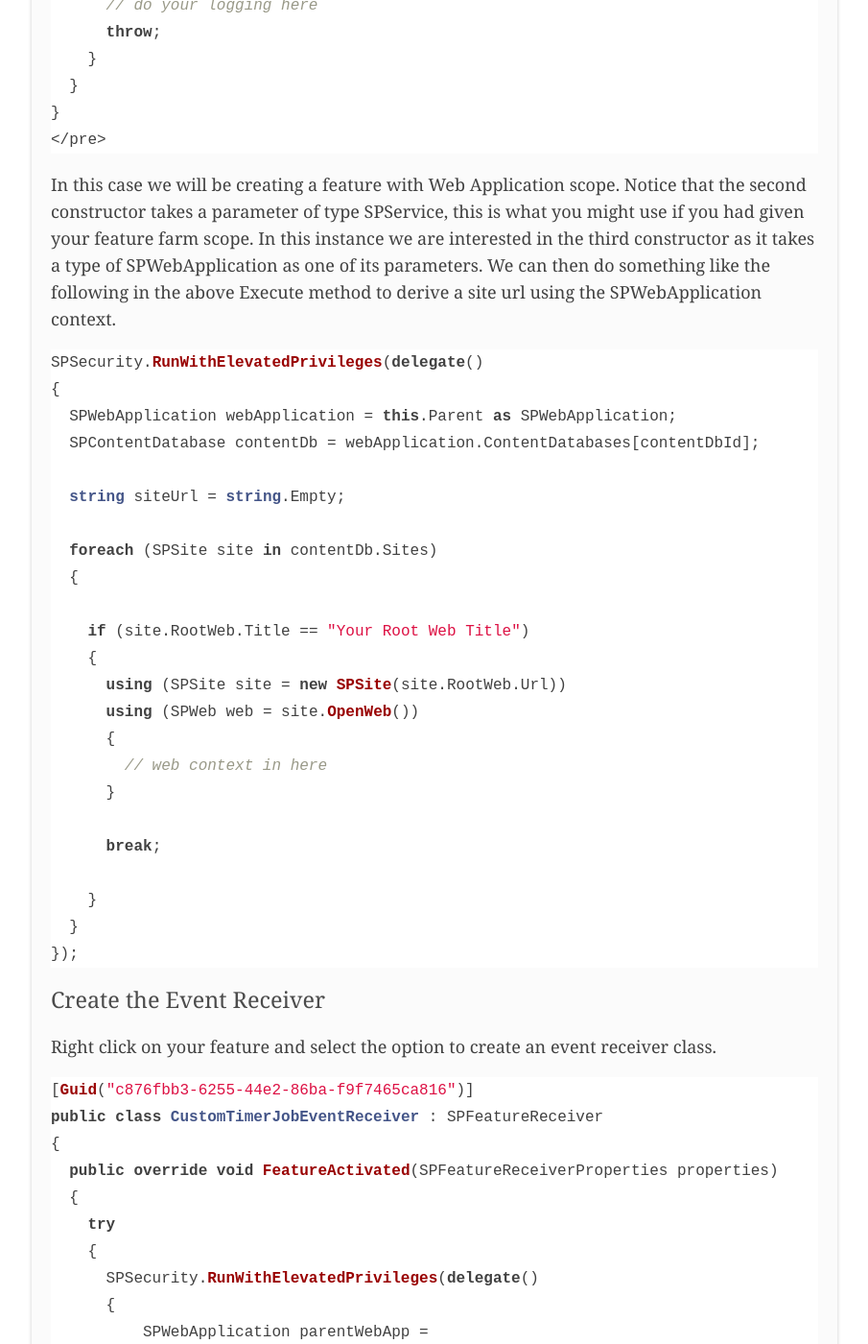
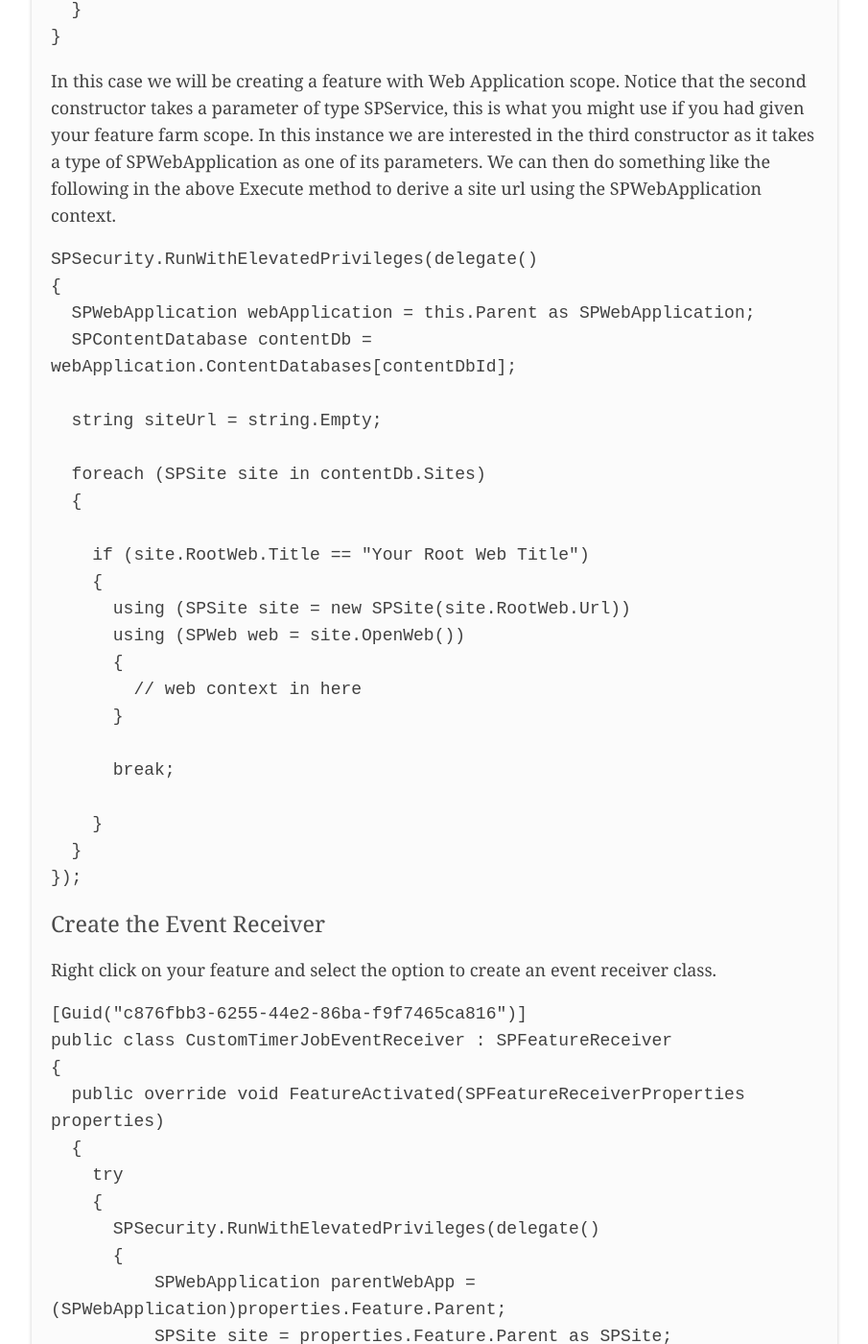
Before and after one commit to michaelbramwell/michaelbramwell.github.io, a Jekyll site: the page built from _posts/2015-01-22-installing-timer-jobs-in-sharepoint-2013.md, in a window 1280 px wide and 1400 px high, scrolled down 1144 px. Shown: the whole window at 96% size, without its empty margins (187-1092 px from the left). Built offline with Jekyll 4.4.1, drawn with Linux system fonts in a browser that asks for light colours; comment, search, counter and statistics services are not loaded; some of the changed text lies outside the part shown.

Commit message:
Update 2015-01-22-installing-timer-jobs-in-sharepoint-2013.md

```diff
--- a/_posts/2015-01-22-installing-timer-jobs-in-sharepoint-2013.md
+++ b/_posts/2015-01-22-installing-timer-jobs-in-sharepoint-2013.md
@@ -4,9 +4,6 @@ title: Installing custom Timer Jobs in SharePoint 2013
 tags:
   - SharePoint 2013
 ---
-
-{{ page.title }}
-================
 
 Abstract
 --------
@@ -17,7 +14,6 @@ Extend SPJobDefinition
 First thing you need to do is create a new class that extends SPJobDefinition.
 Then create your three constructors and override execute method.
 
-{% highlight C# %}
 <pre>
 public class CustomTimerJobExecution : SPJobDefinition
 {
@@ -49,11 +45,10 @@ public class CustomTimerJobExecution : SPJobDefinition
   }
 }
 </pre>
-{% endhighlight %}
 
 In this case we will be creating a feature with Web Application scope. Notice that the second constructor takes a parameter of type SPService, this is what you might use if you had given your feature farm scope. In this instance we are interested in the third constructor as it takes a type of SPWebApplication as one of its parameters. We can then do something like the following in the above Execute method to derive a site url using the SPWebApplication context.
 
-{% highlight C# %}
+<pre>
 SPSecurity.RunWithElevatedPrivileges(delegate()
 {
   SPWebApplication webApplication = this.Parent as SPWebApplication;
@@ -77,14 +72,13 @@ SPSecurity.RunWithElevatedPrivileges(delegate()
     }
   }
 });
-{% endhighlight %}
-
+</pre>
 
 Create the Event Receiver
 -------------------------
 Right click on your feature and select the option to create an event receiver class.
 
-{% highlight C# %}
+<pre>
 [Guid("c876fbb3-6255-44e2-86ba-f9f7465ca816")]
 public class CustomTimerJobEventReceiver : SPFeatureReceiver
 {
@@ -167,7 +161,7 @@ public class CustomTimerJobEventReceiver : SPFeatureReceiver
       }
     }
   }
-{% endhighlight %}
+</pre>
 
 Extending SPFeatureReceiver we need to override two methods; FeatureActivated and FeatureDeactivating. Starting with FeatureActivated we can derive the SPWebApplication context from properties.Feature.Parent, properties being a parameter of type SPFeatureReceiverProperties.
 
@@ -182,16 +176,16 @@ Installing
 ----------
 Once your projects Package contains the timer job feature you can deploy via visual studio or PowerShell. If the timer job feature is not hidden in the features properties configuration you will be able enable and disable it from SharePoint Central Administration under the web application's list of features. However PowerShell is better:
 
-{% highlight PowerShell %}
+<pre>
 Enable-SPFeature -Identity "CustomTimerJobFeature" -Url {url of your web application} -confirm:$false
-{% endhighlight %}
+</pre>
 
 It often helps to then reboot all TimerService instances as your projects assembly files will often be cached by the Time Jobs OWSTIMER process.
 
-{% highlight PowerShell %}
+<pre>
 $farm = Get-SPFarm
 $farm.TimerService.Instances | foreach{$_.Stop();$_.Start();}
-{% endhighlight %}
+</pre>
 
 Debugging with ULS
 ------------------
```
